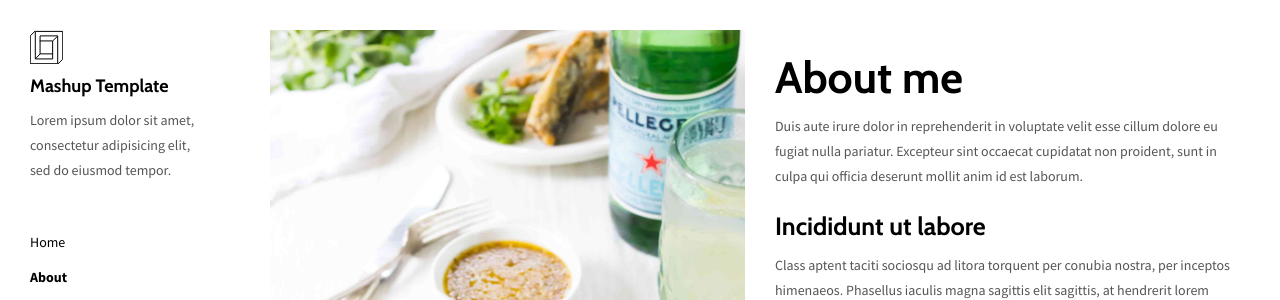
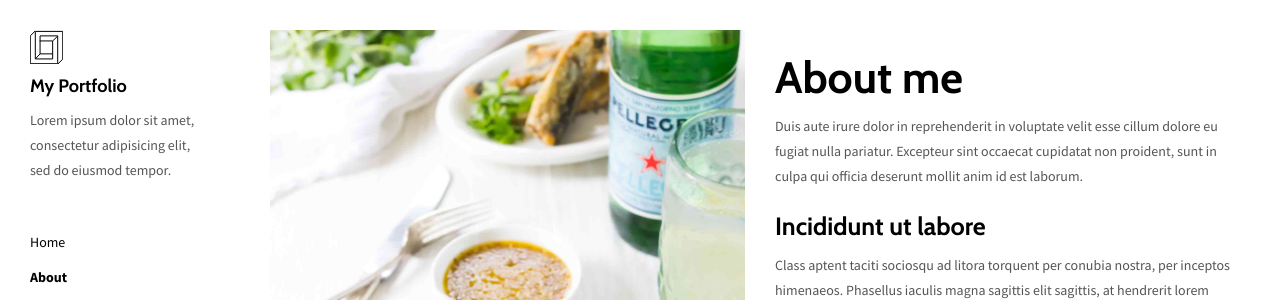
Before and after one commit to magdalenastachova/portfo, a Flask app: page /about.html in a window 1280 px wide. Shown: the top 300 px of the page. Run offline with Flask 2, Linux system fonts and the light colour scheme; some libraries are stand-ins or nearby versions.

Commit message:
customizing

```diff
--- a/server.py
+++ b/server.py
@@ -20,6 +20,7 @@ def write_to_csv(new_data):
     data_file.close()
 
 
+
 @app.route('/submit_form', methods=['POST', 'GET'])
 def submit_form():
     if request.method=="POST":
--- a/templates/about.html
+++ b/templates/about.html
@@ -32,7 +32,7 @@
       <span class="icon-bar"></span>
       <span class="icon-bar"></span>
     </button>
-    <a href="./index.html" class="navbar-brand">Mashup Template</a>
+    <a href="./index.html" class="navbar-brand">My Portfolio</a>
   </div>
 
   <nav class="sidebar">
@@ -40,7 +40,7 @@
       <div class="site-header hidden-xs">
           <a class="site-brand" href="./index.html" title="">
             <img class="img-responsive site-logo" alt="" src="./static/assets/images/mashup-logo.svg">
-            Mashup Template
+            My Portfolio
           </a>
         <p>Lorem ipsum dolor sit amet, consectetur adipisicing elit, sed do eiusmod
         tempor.</p>
--- a/templates/contact.html
+++ b/templates/contact.html
@@ -32,7 +32,7 @@
       <span class="icon-bar"></span>
       <span class="icon-bar"></span>
     </button>
-    <a href="./index.html" class="navbar-brand">Mashup Template</a>
+    <a href="./index.html" class="navbar-brand">My Portfolio</a>
   </div>
 
   <nav class="sidebar">
@@ -40,7 +40,7 @@
       <div class="site-header hidden-xs">
           <a class="site-brand" href="./index.html" title="">
             <img class="img-responsive site-logo" alt="" src="./static/assets/images/mashup-logo.svg">
-            Mashup Template
+            My Portfolio
           </a>
         <p>Lorem ipsum dolor sit amet, consectetur adipisicing elit, sed do eiusmod
         tempor.</p>
--- a/templates/index.html
+++ b/templates/index.html
@@ -32,7 +32,7 @@
       <span class="icon-bar"></span>
       <span class="icon-bar"></span>
     </button>
-    <a href="./index.html" class="navbar-brand">Mashup Template</a>
+    <a href="./index.html" class="navbar-brand">My Portfolio</a>
   </div>
 
   <nav class="sidebar">
--- a/templates/project.html
+++ b/templates/project.html
@@ -32,7 +32,7 @@
       <span class="icon-bar"></span>
       <span class="icon-bar"></span>
     </button>
-    <a href="./index.html" class="navbar-brand">Mashup Template</a>
+    <a href="./index.html" class="navbar-brand">My Portfolio</a>
   </div>
 
   <nav class="sidebar">
@@ -40,7 +40,7 @@
       <div class="site-header hidden-xs">
           <a class="site-brand" href="./index.html" title="">
             <img class="img-responsive site-logo" alt="" src="./static/assets/images/mashup-logo.svg">
-            Mashup Template
+            My Portfolio
           </a>
         <p>Lorem ipsum dolor sit amet, consectetur adipisicing elit, sed do eiusmod
         tempor.</p>
--- a/templates/thanks.html
+++ b/templates/thanks.html
@@ -32,7 +32,7 @@
       <span class="icon-bar"></span>
       <span class="icon-bar"></span>
     </button>
-    <a href="./index.html" class="navbar-brand">Mashup Template</a>
+    <a href="./index.html" class="navbar-brand">My Portfolio</a>
   </div>
 
   <nav class="sidebar">
@@ -40,7 +40,7 @@
       <div class="site-header hidden-xs">
           <a class="site-brand" href="./index.html" title="">
             <img class="img-responsive site-logo" alt="" src="./static/assets/images/mashup-logo.svg">
-            Mashup Template
+            My Portfolio
           </a>
         <p>Lorem ipsum dolor sit amet, consectetur adipisicing elit, sed do eiusmod
         tempor.</p>
```
